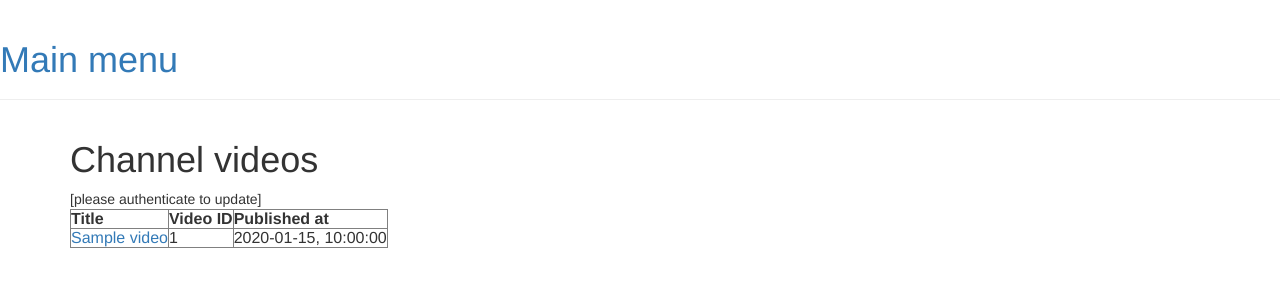
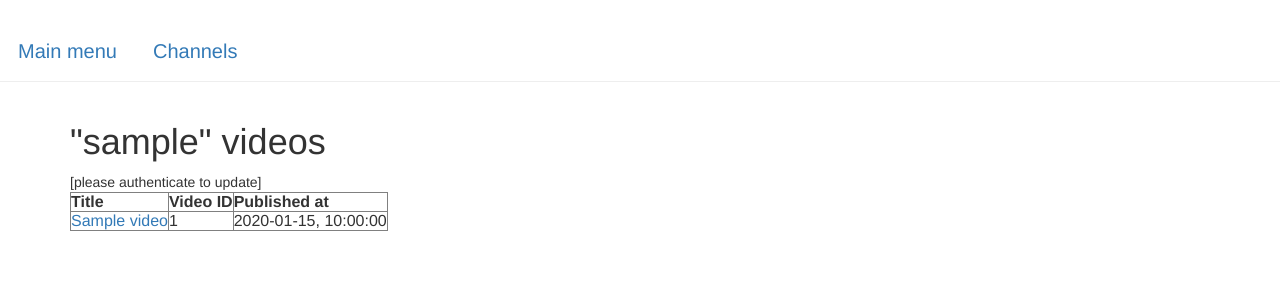
Before and after one commit to gyermolenko/yatta, a Django app: page /channels/1/videos/ in a window 1280 px wide. Shown: the top 300 px of the page. Run offline with Django 3.2, Linux system fonts and the light colour scheme; tables that the repository leaves empty hold one stand-in row (values such as "Sample post"); some libraries are stand-ins or nearby versions.

Commit message:
Add base.css and related settings for main menu

```diff
--- a/main/settings.py
+++ b/main/settings.py
@@ -105,6 +105,10 @@ USE_TZ = True
 # https://docs.djangoproject.com/en/1.9/howto/static-files/
 
 STATIC_URL = '/static/'
+STATIC_ROOT = os.path.join(BASE_DIR, 'static')
+STATICFILES_DIRS = [
+    os.path.join(os.path.dirname(__file__), 'static'),
+]
 
 try:
     from .settings_local import *
--- /dev/null
+++ b/main/static/css/base.css
@@ -0,0 +1,7 @@
+.page-header h1 {
+    color: #ffffff;
+    font-size: 15pt;
+}
+.page-header h1 span {
+    margin: 18px;
+}
--- a/main/templates/main/base.html
+++ b/main/templates/main/base.html
@@ -10,12 +10,14 @@
             <link rel="stylesheet" href="https://maxcdn.bootstrapcdn.com/bootstrap/3.3.6/css/bootstrap.min.css" integrity="sha384-1q8mTJOASx8j1Au+a5WDVnPi2lkFfwwEAa8hDDdjZlpLegxhjVME1fgjWPGmkzs7" crossorigin="anonymous">
             <link rel="stylesheet" href="https://maxcdn.bootstrapcdn.com/bootstrap/3.3.6/css/bootstrap-theme.min.css" integrity="sha384-fLW2N01lMqjakBkx3l/M9EahuwpSfeNvV63J5ezn3uZzapT0u7EYsXMjQV+0En5r" crossorigin="anonymous">
             <script src="https://maxcdn.bootstrapcdn.com/bootstrap/3.3.6/js/bootstrap.min.js" integrity="sha384-0mSbJDEHialfmuBBQP6A4Qrprq5OVfW37PRR3j5ELqxss1yVqOtnepnHVP9aJ7xS" crossorigin="anonymous"></script>
+
+            <link rel="stylesheet" href="{% static 'css/base.css' %}">
         {% endblock head %}
     </head>
 
     <body>
         <div class="page-header">
-            <h1><a href="/">Main menu</a></h1>
+            <h1><span><a href="/">Main menu</a></span><span><a href="/channels">Channels</a></span></h1>
         </div>
         <div class="content container">
             <div class="row">
--- a/requirements.txt
+++ b/requirements.txt
@@ -1,2 +1,3 @@
 Django==1.9.4
 beautifulsoup4==4.4.1
+requests
--- a/stats/models.py
+++ b/stats/models.py
@@ -23,6 +23,9 @@ class Video(BaseModel):
     channel = models.ForeignKey(Channel)
     published_at = models.DateTimeField(null=True)
 
+    def __str__(self):
+        return self.title
+
 
 class ChannelStatistics(BaseModel):
     total_view_count = models.IntegerField()
--- a/stats/templates/stats/channel_videos.html
+++ b/stats/templates/stats/channel_videos.html
@@ -1,7 +1,7 @@
 {% extends "main/base.html" %}
 
 {% block content %}
-<h1>Channel videos</h1>
+<h1>"{{ channel }}" videos</h1>
 
 {% if user.is_authenticated %}
     <form method="post">
--- a/stats/views.py
+++ b/stats/views.py
@@ -29,7 +29,9 @@ def channel_list(request):
 
         ChannelStatistics.objects.bulk_create(new_stats)
 
-    return render(request, 'stats/channel_list.html', {'statistics': statistics})
+    return render(request,
+                  'stats/channel_list.html',
+                  {'statistics': statistics})
 
 
 def channel_add(request):
@@ -42,11 +44,14 @@ def channel_add(request):
             return redirect('channel_list')
     else:
         form = ChannelForm()
-    return render(request, 'stats/channel_add.html', {'form': form})
+    return render(request,
+                  'stats/channel_add.html',
+                  {'form': form})
 
 
 def channel_videos(request, pk):
     videos = Video.objects.filter(channel_id=pk).order_by('-published_at')
+    channel = Channel.objects.get(pk=pk)
 
     if request.method == 'POST':
         playlist_id = Channel.objects.get(pk=pk).playlist_id
@@ -67,7 +72,9 @@ def channel_videos(request, pk):
 
         return redirect('channel_videos', pk=pk)
 
-    return render(request, 'stats/channel_videos.html', {'videos': videos})
+    return render(request,
+                  'stats/channel_videos.html',
+                  {'videos': videos, 'channel': channel.username})
 
 
 def video_info(request, pk):
@@ -81,5 +88,6 @@ def video_info(request, pk):
 
         return redirect('video_info', pk=pk)
 
-    return render(request, 'stats/video_info.html',
+    return render(request,
+                  'stats/video_info.html',
                   {'video': video, 'video_stats': video_stats})
```
